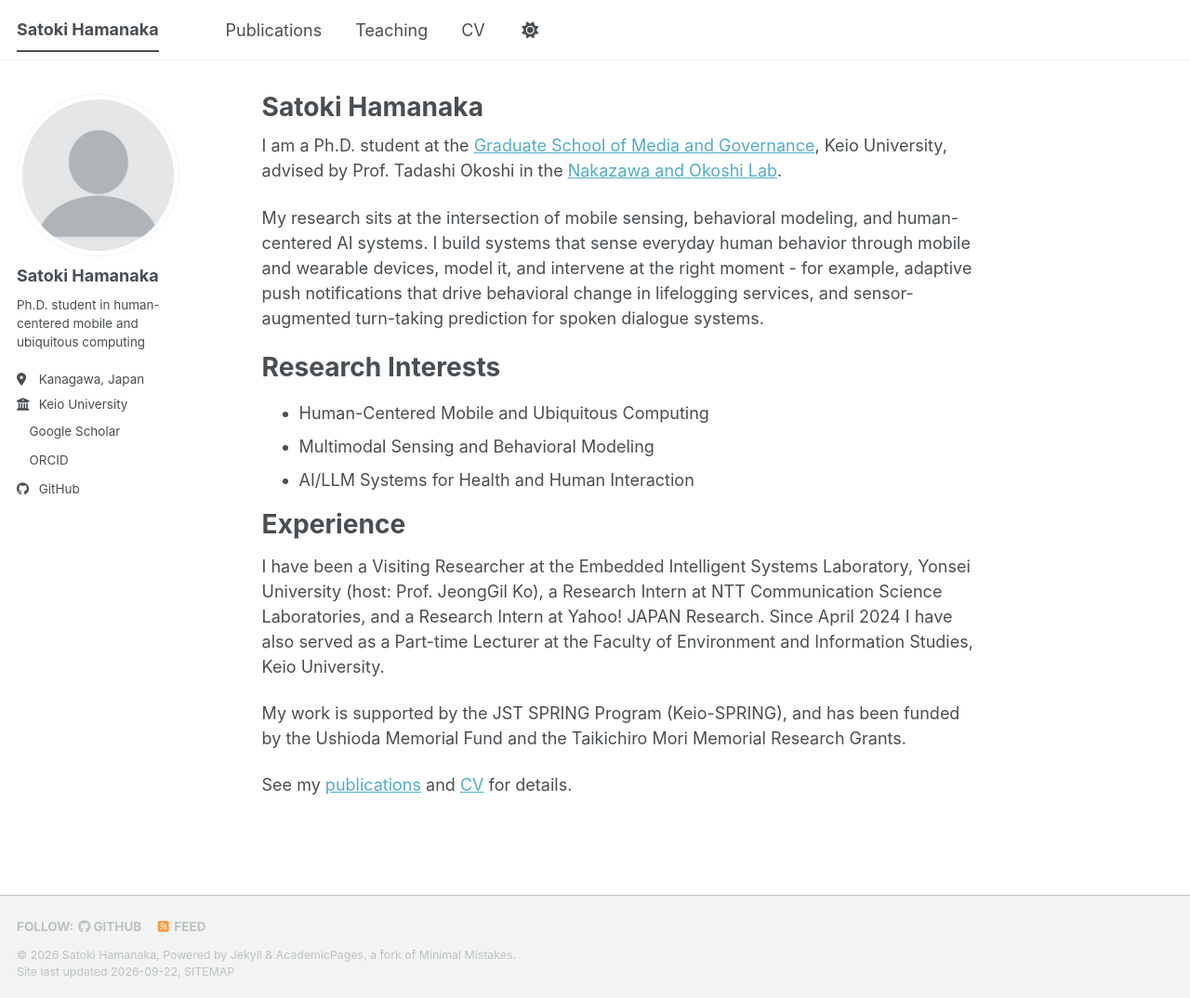
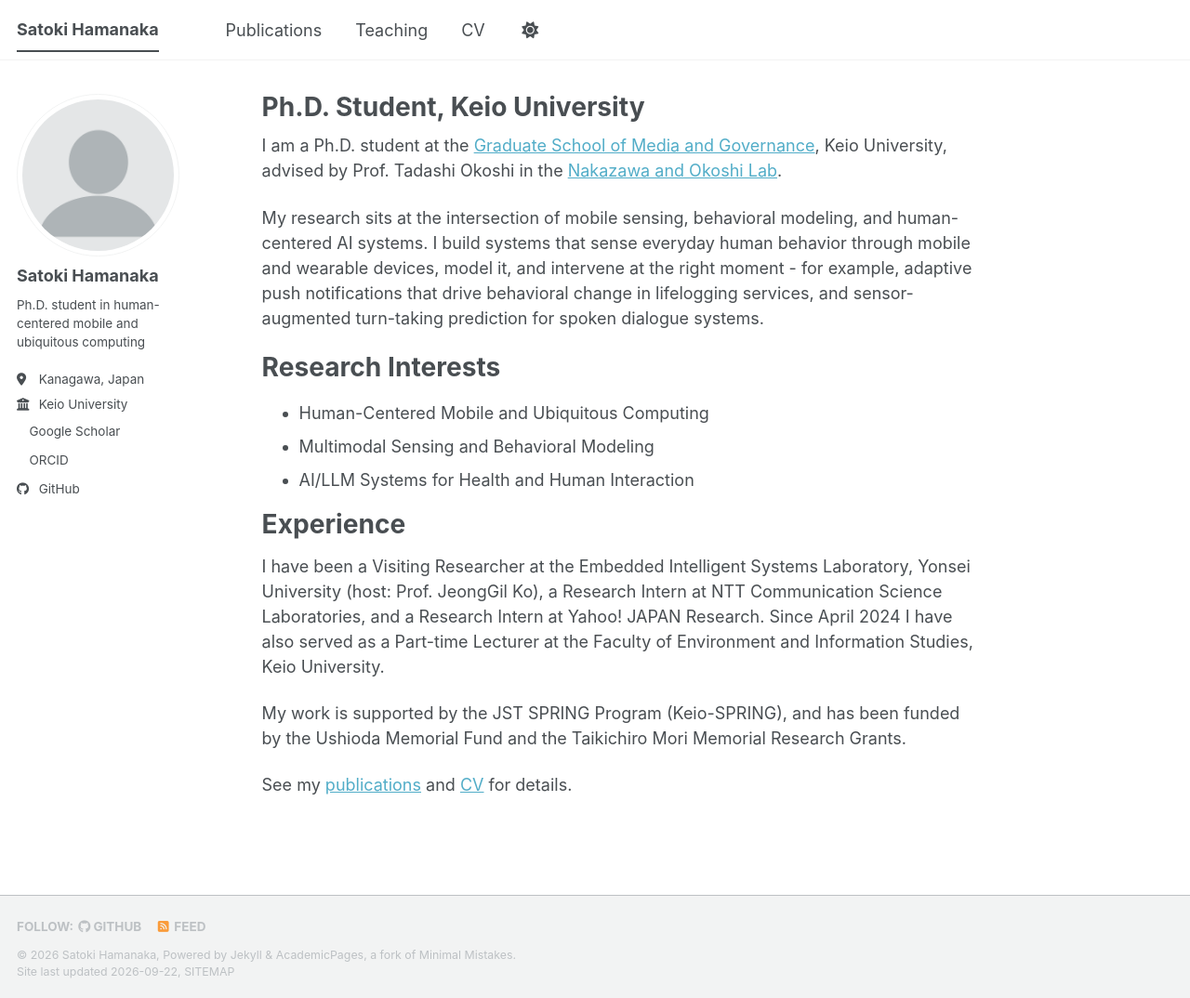
Before and after one commit to hamachu216/hamachu216.github.io, a Jekyll site: the page built from _pages/about.md, in a window 1280 px wide and 1074 px high. Shown: the whole window at 93% size. Built offline with Jekyll 4.4.1, drawn with Linux system fonts in a browser that asks for light colours; a style sheet for code colours, icons or effects is not loaded.

Commit message:
Use a tagline as the front-page heading
The sidebar already carries the name, so titling the page with it too rendered
the browser tab as "Satoki Hamanaka - Satoki Hamanaka".

Co-Authored-By: Claude Opus 5 (1M context) <noreply@anthropic.com>

```diff
--- a/_pages/about.md
+++ b/_pages/about.md
@@ -1,6 +1,6 @@
 ---
 permalink: /
-title: "Satoki Hamanaka"
+title: "Ph.D. Student, Keio University"
 author_profile: true
 redirect_from:
   - /about/
```
